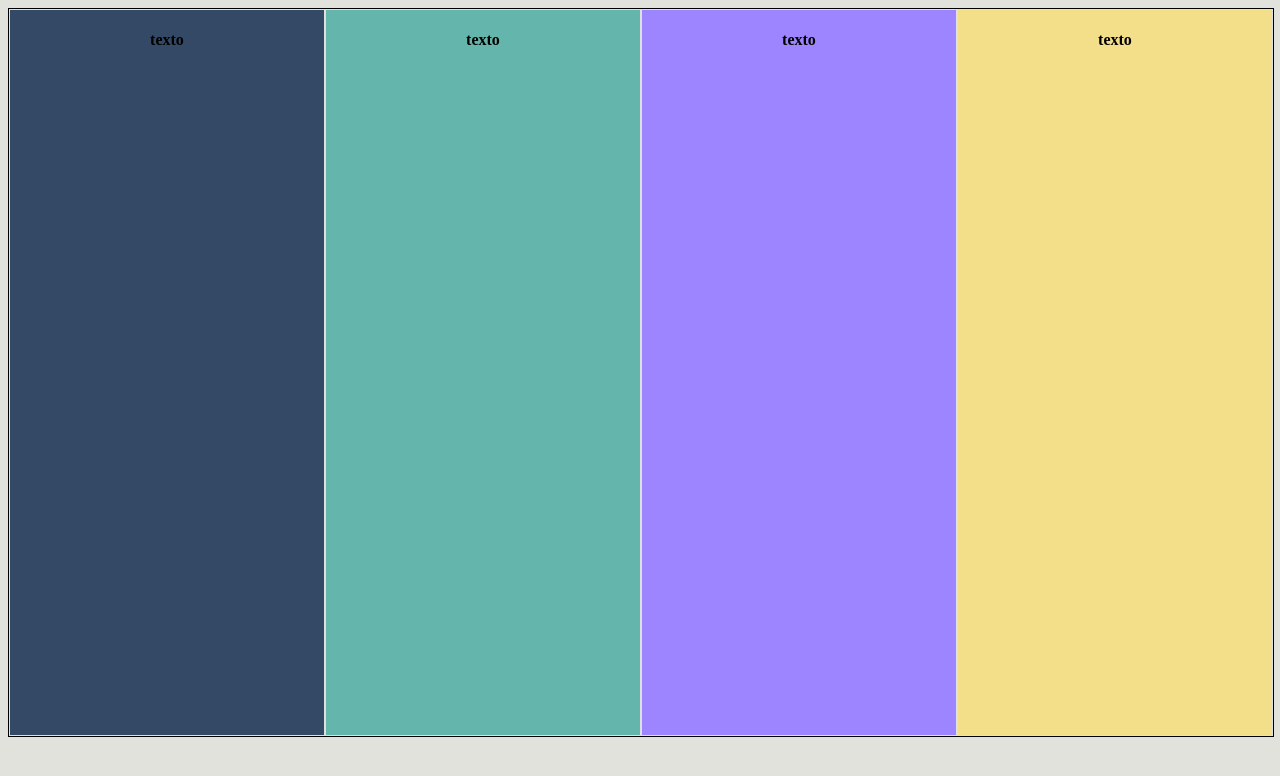
After one commit to jalfaros/inclusive_whiteboards, a PHP site: page /app/html/whiteboard.html in a window 1280 px wide. The commit adds this page. Shown: the top 776 px of the page. Run offline with PHP 8.4, Linux system fonts and the light colour scheme.

```diff
--- a/app/css/loginForm.css
+++ b/app/css/loginForm.css
@@ -4,7 +4,7 @@
     margin: 0 auto;
     width: 600px;
     height: 400px;
-    margin-top: 200px;
+    margin-top: 300px;
 }
 
 
--- /dev/null
+++ b/app/css/whiteboard.css
@@ -0,0 +1,20 @@
+
+
+body {
+    background-color: #E0E2DB;
+}
+
+.container {
+    border: 1px solid black;
+    width: 100%;
+    display: flex;
+    justify-content:space-between;
+}
+
+
+.row {
+    border: 1px solid rgb(224, 224, 224);
+    width: 400px;
+    height: 725px;
+    text-align: center;
+}
--- /dev/null
+++ b/app/html/whiteboard.html
@@ -0,0 +1,36 @@
+<!DOCTYPE html>
+<html lang="en">
+<head>
+    <meta charset="UTF-8">
+    <meta http-equiv="X-UA-Compatible" content="IE=edge">
+    <meta name="viewport" content="width=device-width, initial-scale=1.0">
+    <title>Whiteboard Workflow</title>
+    <link rel="stylesheet" href="../css/whiteboard.css">
+</head>
+
+<body>
+
+    <div class="container">
+
+
+        <div class="row" style="background-color: #344966">
+            <h4>texto</h4>
+        </div>
+
+        <div class="row" style="background-color: #64B6AC">
+            <h4>texto</h4>
+        </div>
+
+        <div class="row" style="background-color: #9D85FF">
+            <h4>texto</h4>
+        </div>
+
+        <div class="row" style="background-color: #F3DE8A">
+            <h4>texto</h4>
+        </div>
+
+    </div>
+
+
+</body>
+</html>
--- a/index.html
+++ b/index.html
@@ -17,7 +17,7 @@
                 <h4>Inclusive Whiteboard - Login Form</h4>
                 <hr class="hr_custom">
 
-                <form action="" method="POST">
+                <form action="" method="POST" autocomplete="off">
 
                     <table cellpadding="10px" cellspacing="10px"  class="center" style="margin-top: 10px;">
 
```
Also changed, not shown: sql/workflow_script.sql (added, +18 -0 lines), sql/workflows.sql (added, +22 -0 lines), sql/register_login_script.sql (renamed from sql_scripts/register_login_script.sql), sql/register_user_proc.sql (renamed from sql_scripts/register_user_proc.sql).
